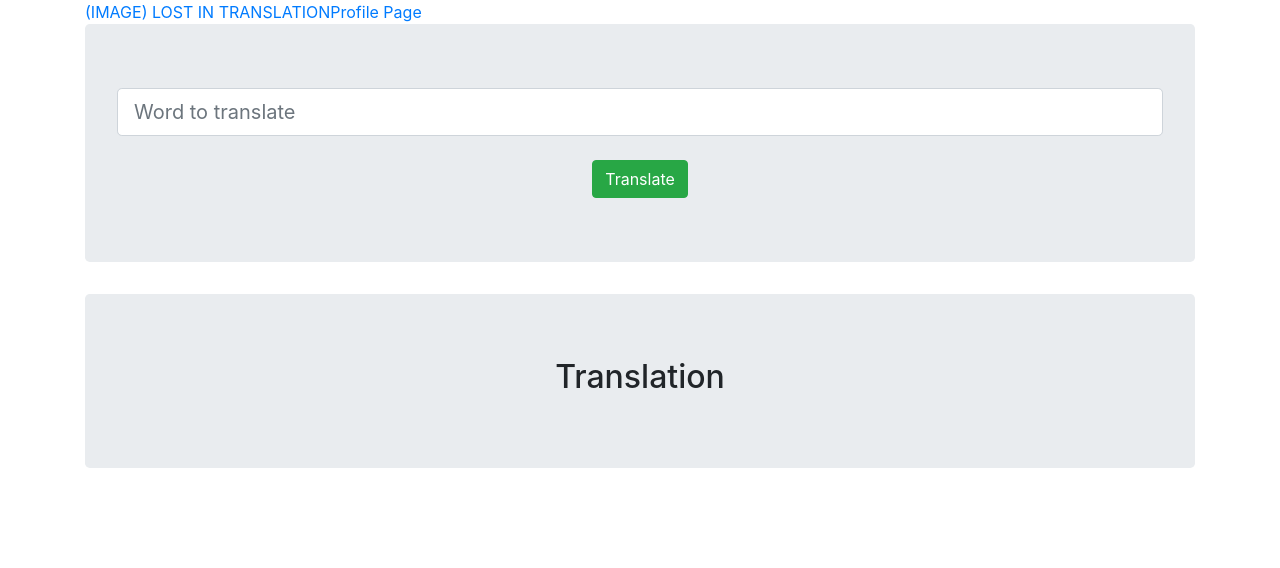
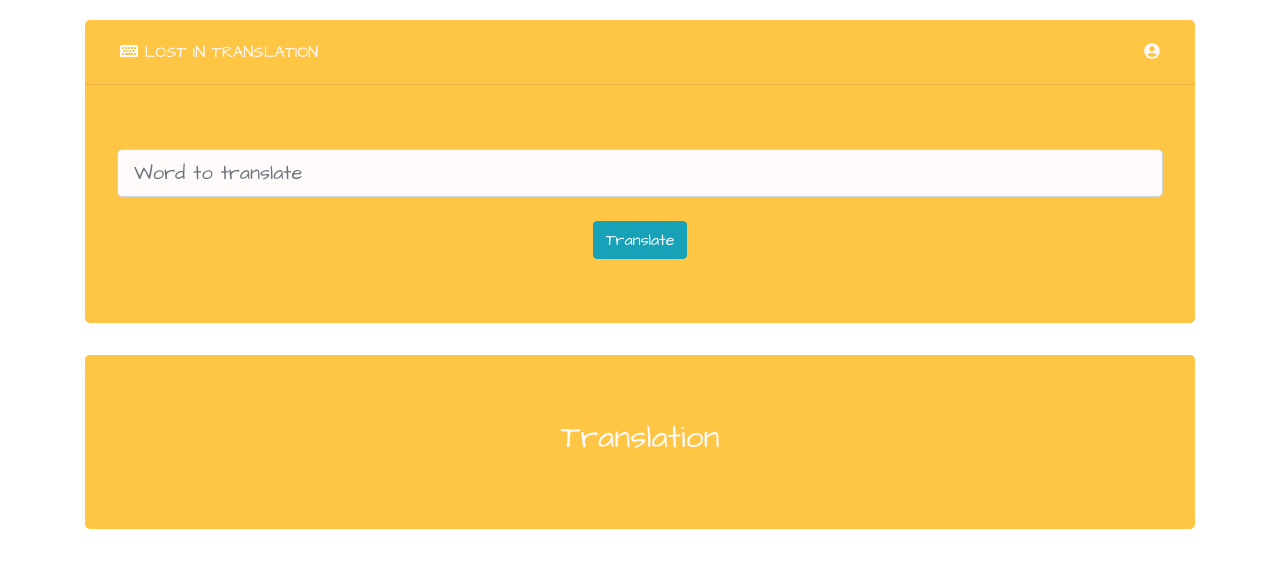
Before and after one commit to maijahaka/lost-in-translation, a React (Create React App) app: page /translate in a window 1280 px wide. Shown: the top 568 px of the page. Built offline with nearby package versions, Linux system fonts and the light colour scheme.

Commit message:
style: created custom styles in App.css and implemented some color to the project

```diff
--- a/package.json
+++ b/package.json
@@ -3,6 +3,9 @@
   "version": "0.1.0",
   "private": true,
   "dependencies": {
+    "@fortawesome/fontawesome-svg-core": "^1.2.34",
+    "@fortawesome/free-solid-svg-icons": "^5.15.2",
+    "@fortawesome/react-fontawesome": "^0.1.14",
     "@material-ui/core": "^4.11.3",
     "@testing-library/jest-dom": "^5.11.9",
     "@testing-library/react": "^11.2.5",
--- a/src/App.css
+++ b/src/App.css
@@ -1,38 +1,54 @@
+@import url('https://fonts.googleapis.com/css2?family=Architects+Daughter&display=swap');
+
 .App {
   text-align: center;
+  margin-top: 20px;
+  font-family: 'Architects Daughter', cursive;
 }
 
-.App-logo {
-  height: 40vmin;
-  pointer-events: none;
+.app-header {
+  padding: 20px 35px;
+  margin: 0;
+  background-color: #FFC545;
+  border-radius: 5px 5px 0 0;
+  border-bottom: 1px solid #F0B23E;
 }
 
-@media (prefers-reduced-motion: no-preference) {
-  .App-logo {
-    animation: App-logo-spin infinite 20s linear;
-  }
+.translate-jumbotron {
+  border-radius: 0 0 5px 5px!important;
 }
 
-.App-header {
-  background-color: #282c34;
-  min-height: 100vh;
-  display: flex;
-  flex-direction: column;
-  align-items: center;
-  justify-content: center;
-  font-size: calc(10px + 2vmin);
-  color: white;
+.card-body {
+  background-color: #FFFAFA;
 }
 
-.App-link {
-  color: #61dafb;
+.card-title.h5 {
+  color: black;
 }
 
-@keyframes App-logo-spin {
-  from {
-    transform: rotate(0deg);
-  }
-  to {
-    transform: rotate(360deg);
-  }
+.nav {
+  justify-content: space-between;
 }
+
+a {
+  color: #FFFAFA;
+}
+
+a:hover {
+  color: #15A3B8;
+  text-decoration: none;
+}
+
+.jumbotron {
+  background-color: #FFC545!important;
+  color:#FFFAFA;
+}
+
+.form-control-lg {
+  background-color: #FFFAFA;
+}
+
+.card {
+  border-color: #FFC545;
+  margin: 10px 0;
+}
--- a/src/App.js
+++ b/src/App.js
@@ -1,4 +1,3 @@
-import './App.css';
 import {
   BrowserRouter as Router,
   Switch,
@@ -7,6 +6,7 @@ import {
 import Login from './components/containers/Login'
 import Translate from './components/containers/Translate'
 import Profile from './components/containers/Profile'
+import './App.css';
 
 function App() {
   return (
--- a/src/components/containers/Profile.js
+++ b/src/components/containers/Profile.js
@@ -20,12 +20,13 @@ function Profile() {
     <div>
       <AppHeader />
       <Container>
-        <Jumbotron>
+        <Jumbotron className="translate-jumbotron">
           <h1>Hello, {user && user}</h1>
           <p>Here are your ten most recent translations listed below.</p>
         </Jumbotron>
         <Translations />
-        <Button onClick={handleLogoutClick}>Logout</Button>
+        <br />
+        <Button variant="info" onClick={handleLogoutClick}>Logout</Button>
       </Container>
     </div>
   )
--- a/src/components/containers/Translate.js
+++ b/src/components/containers/Translate.js
@@ -28,7 +28,7 @@ function Translate() {
     <div>
       <AppHeader />
       <Container>
-          <Jumbotron>
+          <Jumbotron className="translate-jumbotron">
               <TranslateForm save={saveToArray} translate={translateSentence}/>
           </Jumbotron>
           <Jumbotron>
--- a/src/components/forms/LoginForm.js
+++ b/src/components/forms/LoginForm.js
@@ -18,7 +18,7 @@ function LoginForm({ login }) {
         <form onSubmit={onLoginFormSubmitted}>
           <Form.Control size="lg" type="text" placeholder="What's your name?" onChange={onNameChanged} />
           <br />
-          <Button variant="success" type="submit">Start</Button>
+          <Button variant="info" type="submit">Start</Button>
         </form>
       </div>
   )
--- a/src/components/forms/TranslateForm.js
+++ b/src/components/forms/TranslateForm.js
@@ -23,7 +23,7 @@ function TranslateForm({save, translate}) {
       <form onSubmit={onTranslateFormSubmitted}>
         <Form.Control size="lg" type="text" placeholder="Word to translate" onChange={onWordChanged} />
         <br />
-        <Button variant="success" type="submit">Translate</Button>
+        <Button variant="info" type="submit">Translate</Button>
       </form>
     </div>
   )
--- a/src/components/shared/AppHeader.js
+++ b/src/components/shared/AppHeader.js
@@ -2,20 +2,30 @@ import Nav from 'react-bootstrap/Nav'
 import Container from 'react-bootstrap/Container'
 import 'bootstrap/dist/css/bootstrap.min.css'
 import { NavLink } from 'react-router-dom'
+import { FontAwesomeIcon } from '@fortawesome/react-fontawesome'
+import { faKeyboard } from '@fortawesome/free-solid-svg-icons'
+import { faUserCircle } from '@fortawesome/free-solid-svg-icons'
+
 
 function AppHeader() {
   const user = window.localStorage.getItem('user')
+  const faKeyboardIcon = <FontAwesomeIcon icon={faKeyboard} />
+  const faUserCircleIcon = <FontAwesomeIcon icon={faUserCircle} />
 
   return (
     <Container>
+          <div className="app-header">
+
       <Nav>
         <Nav.Item>
-    <NavLink to='/translate'>(IMAGE) LOST IN TRANSLATION</NavLink>
+          <NavLink to='/translate'>{faKeyboardIcon} LOST IN TRANSLATION</NavLink>
         </Nav.Item>
         <Nav.Item>
-    <NavLink to='/profile'>Profile Page {user && user}</NavLink>
+          <NavLink to='/profile'>{faUserCircleIcon} {user && user}</NavLink>
         </Nav.Item>
       </Nav>
+      </div>
+
     </Container>
   )
 }
```
Also changed, not shown: 1 other file (tests, documents, lock files or other folders). Lines whose indentation alone changed are shown as unchanged.
